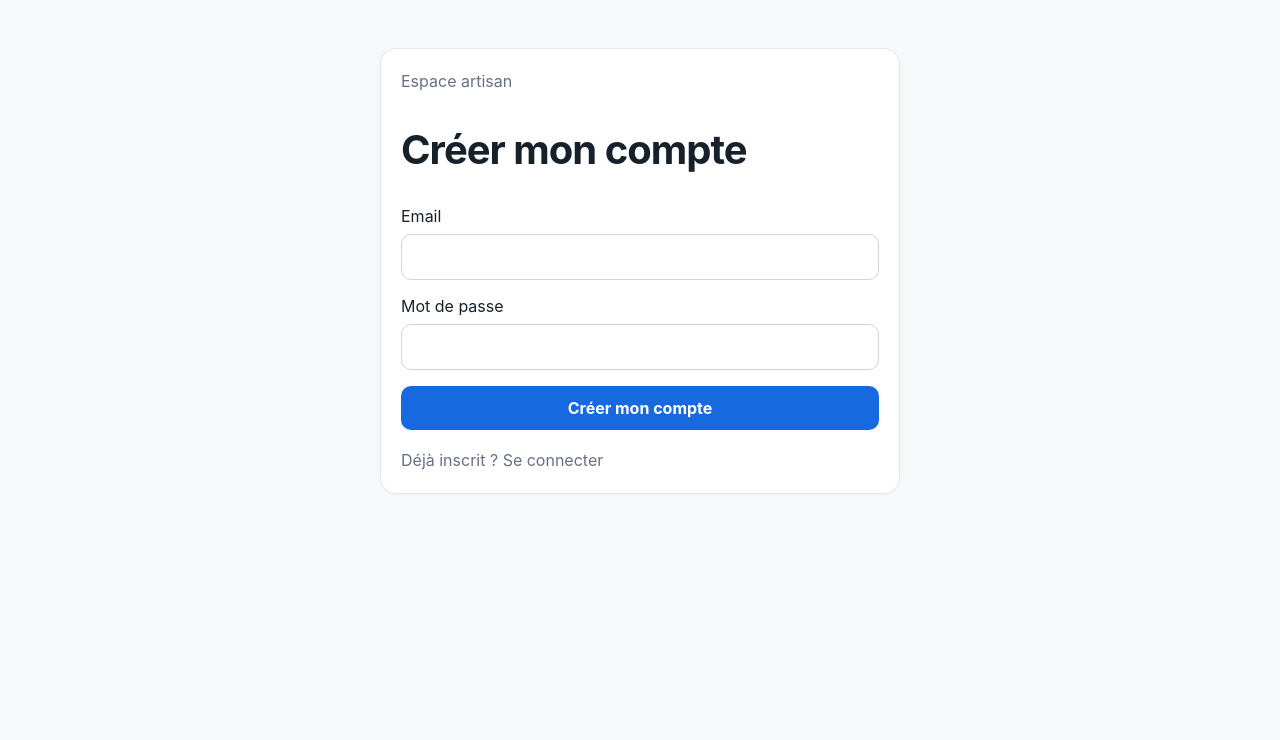
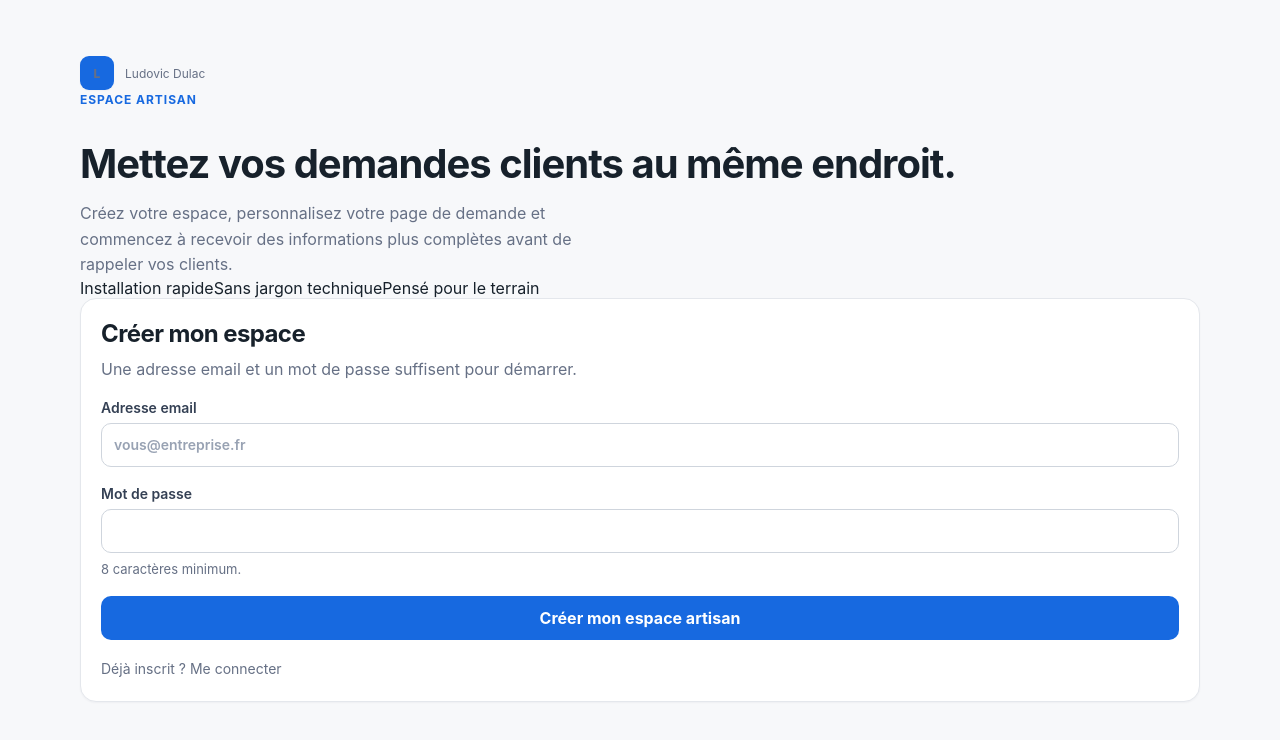
Before and after one commit to ludodulac/DROP-Service, a Next.js app: page /signup in a window 1280 px wide. Shown: the top 740 px of the page. Built offline with nearby package versions, Linux system fonts and the light colour scheme; no server answers.

Commit message:
Polish artisan signup experience

```diff
--- a/src/app/signup/page.tsx
+++ b/src/app/signup/page.tsx
@@ -21,7 +21,7 @@ export default function SignupPage() {
 
     const { data, error: signUpError } = await supabase.auth.signUp({ email, password });
     if (signUpError) {
-      setError(signUpError.message);
+      setError("Impossible de créer le compte pour le moment. Vérifiez vos informations puis réessayez.");
       setLoading(false);
       return;
     }
@@ -36,21 +36,40 @@ export default function SignupPage() {
   }
 
   return (
-    <main style={{ padding: "48px 0" }}>
-      <section className="card" style={{ maxWidth: 520, margin: "0 auto" }}>
-        <p className="muted" style={{ marginTop: 0 }}>Espace artisan</p>
-        <h1>Créer mon compte</h1>
-        <form onSubmit={handleSubmit} style={{ display: "grid", gap: 16 }}>
-          <label>Email<input required type="email" value={email} onChange={(e) => setEmail(e.target.value)} style={fieldStyle} /></label>
-          <label>Mot de passe<input required minLength={8} type="password" value={password} onChange={(e) => setPassword(e.target.value)} style={fieldStyle} /></label>
-          {error && <p style={{ margin: 0, color: "#b42318" }}>{error}</p>}
-          {message && <p style={{ margin: 0, color: "#067647" }}>{message}</p>}
-          <button className="button" type="submit" disabled={loading}>{loading ? "Création…" : "Créer mon compte"}</button>
-        </form>
-        <p className="muted" style={{ marginBottom: 0, marginTop: 18 }}>Déjà inscrit ? <Link href="/login">Se connecter</Link></p>
-      </section>
+    <main style={{ padding: "56px 0 72px" }}>
+      <div className="auth-shell">
+        <section className="auth-intro">
+          <div className="brand-lockup"><span className="brand-mark">L</span><span>Ludovic Dulac</span></div>
+          <p className="eyebrow">Espace artisan</p>
+          <h1 style={{ marginBottom: 14 }}>Mettez vos demandes clients au même endroit.</h1>
+          <p className="muted" style={{ maxWidth: 520, margin: 0 }}>Créez votre espace, personnalisez votre page de demande et commencez à recevoir des informations plus complètes avant de rappeler vos clients.</p>
+          <div className="auth-proof">
+            <span>Installation rapide</span>
+            <span>Sans jargon technique</span>
+            <span>Pensé pour le terrain</span>
+          </div>
+        </section>
+
+        <section className="card auth-card">
+          <div>
+            <h2 style={{ marginTop: 0, marginBottom: 8 }}>Créer mon espace</h2>
+            <p className="muted" style={{ marginTop: 0 }}>Une adresse email et un mot de passe suffisent pour démarrer.</p>
+          </div>
+          <form onSubmit={handleSubmit} className="form-grid">
+            <label className="field-label">Adresse email
+              <input className="field" required type="email" autoComplete="email" value={email} onChange={(e) => setEmail(e.target.value)} placeholder="vous@entreprise.fr" />
+            </label>
+            <label className="field-label">Mot de passe
+              <input className="field" required minLength={8} type="password" autoComplete="new-password" value={password} onChange={(e) => setPassword(e.target.value)} />
+              <span className="field-help">8 caractères minimum.</span>
+            </label>
+            {error && <p className="alert-error" role="alert">{error}</p>}
+            {message && <div className="alert-success" role="status">{message}</div>}
+            <button className="button" type="submit" disabled={loading}>{loading ? "Création de l'espace…" : "Créer mon espace artisan"}</button>
+          </form>
+          <p className="muted" style={{ marginBottom: 0, marginTop: 18, fontSize: 14 }}>Déjà inscrit ? <Link className="text-link" href="/login">Me connecter</Link></p>
+        </section>
+      </div>
     </main>
   );
 }
-
-const fieldStyle = { display: "block", width: "100%", marginTop: 8, padding: 12, border: "1px solid #d0d5dd", borderRadius: 10, background: "white" } as const;
```
